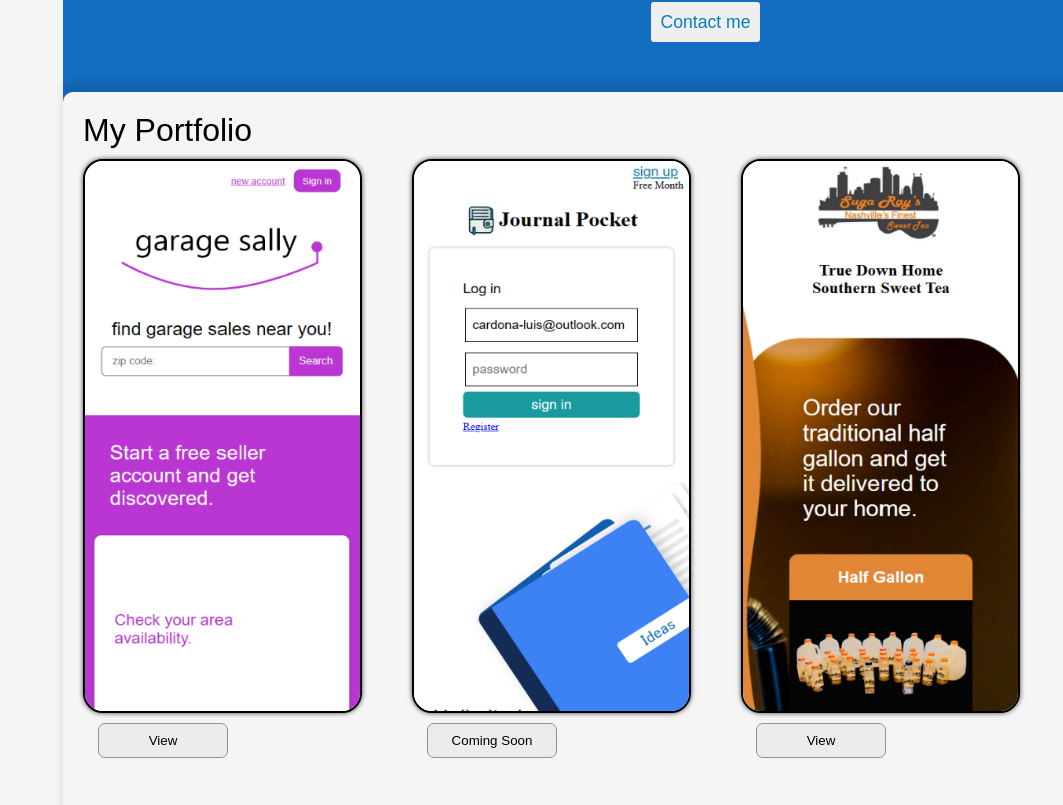
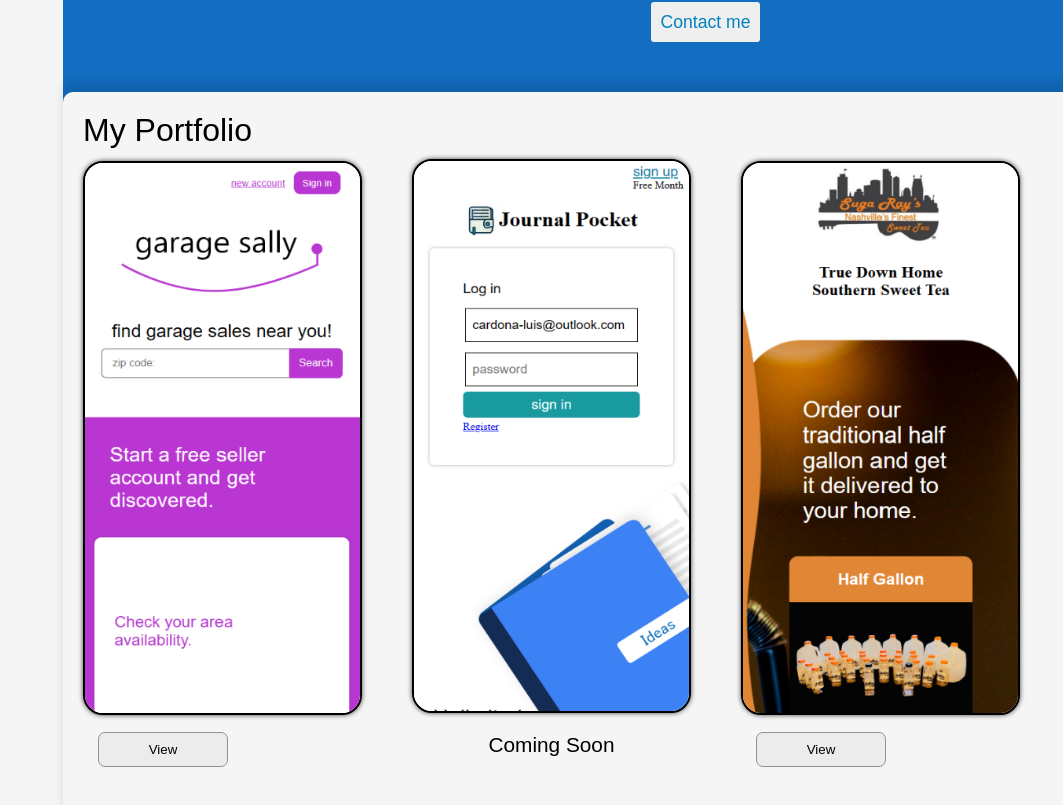
Before and after one commit to louieLouie117/Outline, a React (Create React App) app in the folder client/: page / in a window 1280 px wide. Shown: the part 1632-2437 px from the top of the page, without its empty margins (217-1280 px from the left). Built offline with nearby package versions, Linux system fonts and the light colour scheme.

Commit message:
PaymentsAdded

```diff
--- a/client/src/components/LandingPage/LearnToCode.jsx
+++ b/client/src/components/LandingPage/LearnToCode.jsx
@@ -347,7 +347,7 @@ function LearnToCode(props) {
 
                       <div className="PopFooter-Container">
                         <img src="/assets/icons/calendarIcon.png" alt="" />
-                        <a href="https://calendly.com/cardona-luis/15min">
+                        <a href="https://buy.stripe.com/4gw17l7vefWP6xG28c">
                           <button>View Mentorship Cost</button>
                         </a>
                       </div>
@@ -471,7 +471,7 @@ function LearnToCode(props) {
 
                       <div className="PopFooter-Container">
                         <img src="/assets/icons/calendarIcon.png" alt="" />
-                        <a href="https://calendly.com/cardona-luis/15min">
+                        <a href="https://buy.stripe.com/6oE6rF2aU6mfbS08wz">
                           <button>View Mentorship Cost</button>
                         </a>
                       </div>
@@ -570,10 +570,13 @@ function LearnToCode(props) {
                     <footer>
                       <div className="PopFooter-Container">
                         <img src="/assets/icons/calendarIcon.png" alt="" />
-                        <a href="https://calendly.com/cardona-luis/15min">
+                        <a href="https://buy.stripe.com/6oE7vJ2aU25Z6xGbIK">
                           <button>View Mentorship Cost</button>
                         </a>
+
                       </div>
+                      <p>To provide a personalized experience full-stack mentorship is limited to first three mentees.</p>
+
                     </footer>
                   </section>
                 </main>
--- a/client/src/components/WorkExperience.jsx
+++ b/client/src/components/WorkExperience.jsx
@@ -62,9 +62,7 @@ function WorkExperience(props) {
 
                       <img src="/assets/Portfolio/JournalPocketWebsite.png" alt=''/>
                             <footer className='CardFooter-Container'>
-                            <a href="https://github.com/louieLouie117/Responsive-ProgressLogger">
-                                  <button>Coming Soon</button>
-                                  </a>
+                                  <h2>Coming Soon</h2>
 
                             </footer>
 
```
